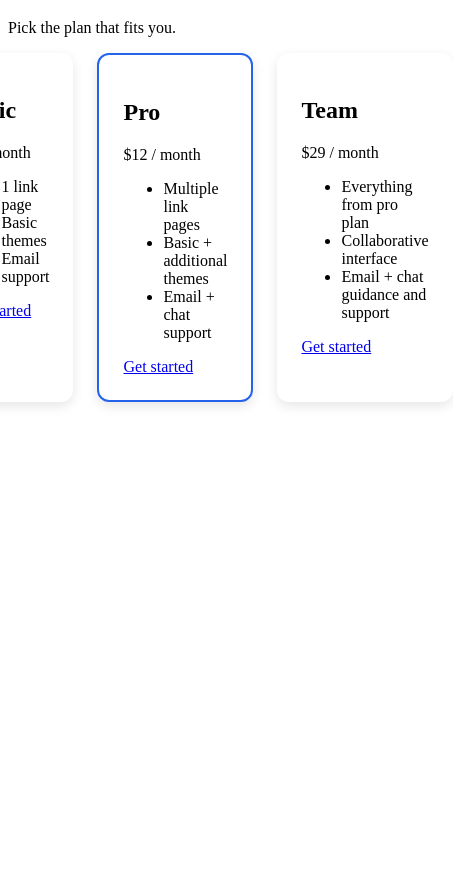
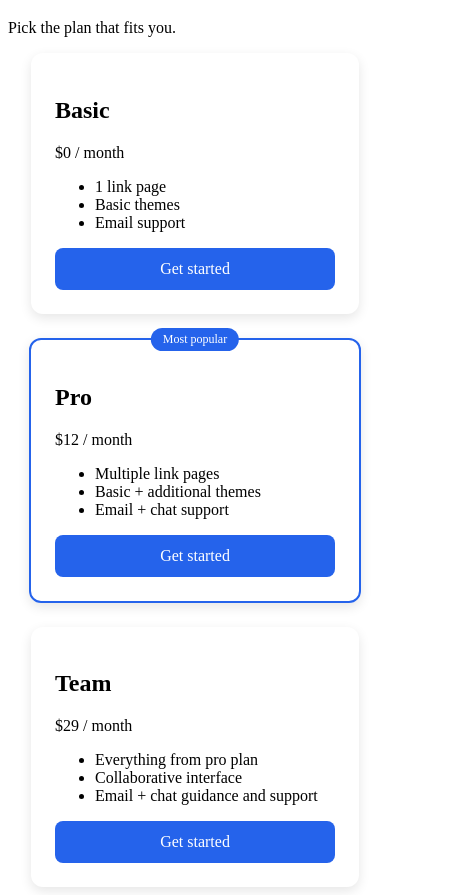
Before and after one commit to RahulPatil-15/pricing-page, a plain HTML site: page index.html in a window 390 px wide. Shown: the part 61-956 px from the top of the page, 453 px wide, since content can reach past the window. Before the commit the page ends 844 px from the top, so only its background shows below. Drawn offline with Linux system fonts and the light colour scheme.

Commit message:
Add badge, mobile layout and button styles

```diff
--- a/index.html
+++ b/index.html
@@ -24,6 +24,7 @@
                 </article>
 
                 <article class="popular">
+                    <span class="badge">Most popular</span>
                     <h2>Pro</h2>
                     <p>$12 / month</p>
                         <ul>
--- a/style.css
+++ b/style.css
@@ -14,4 +14,40 @@ section {
 
 .popular {
     border: 2px solid #2563eb;
+    position: relative;
 }
+
+.badge {
+    position: absolute;
+    top: -12px;
+    left: 50%;
+    transform: translate(-50%);
+    background: #2563eb;
+    color: white;
+    padding: 4px 12px;
+    border-radius: 999px;
+    font-size: 12px;
+}
+
+
+@media (max-width: 900px) {
+    section {
+        flex-direction: column;
+        align-items: center;
+    }
+}
+
+a {
+    display: block;
+    text-align: center;
+    padding: 12px;
+    background: #2563eb;
+    color: white;
+    text-decoration: none;
+    border-radius: 8px;
+    transition: 0.2s;
+}
+
+a:hover {
+    background: #1d4ed8;
+}
```
